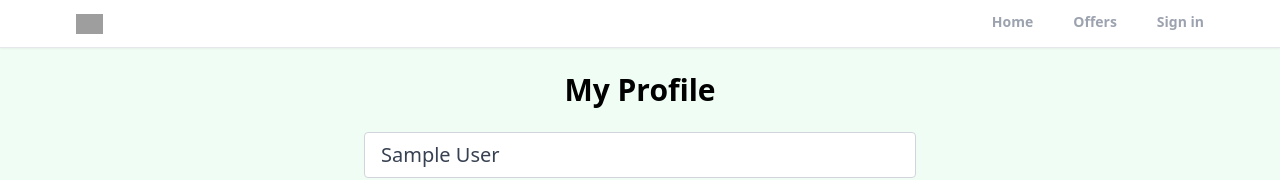
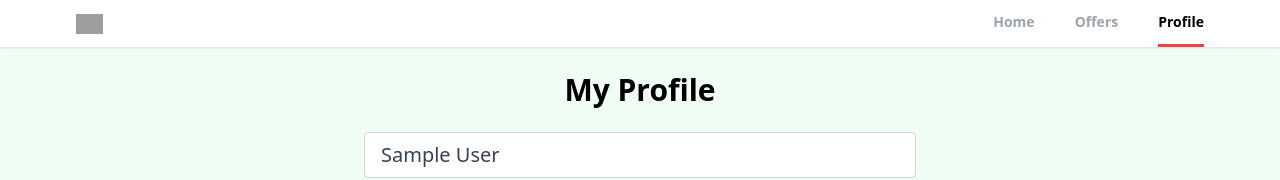
Before and after one commit to PedroPiveta/realtor-react-clone, a React (Create React App) app: page /profile in a window 1280 px wide. Shown: the top 180 px of the page. Built offline with nearby package versions, Linux system fonts and the light colour scheme; no server answers; sample sign-in values are in the browser's storage; grey boxes are pictures that could not be loaded.

Commit message:
made the header dynamic

```diff
--- a/src/components/Header.jsx
+++ b/src/components/Header.jsx
@@ -1,8 +1,21 @@
+import { useEffect, useState } from "react";
 import { useLocation, useNavigate } from "react-router-dom";
+import { getAuth, onAuthStateChanged } from "firebase/auth";
 
 export default function Header() {
+    const [pageState, setPageState] = useState("Sign in");
     const location = useLocation();
     const navigate = useNavigate();
+    const auth = getAuth();
+    useEffect(() => {
+        onAuthStateChanged(auth, (user) => {
+            if(user) {
+                setPageState("Profile");
+            } else {
+                setPageState("Sign in");
+            }
+        })
+    }, [auth])
     function pathMatchRoute(route) {
         if (route === location.pathname) {
             return true;
@@ -27,10 +40,10 @@ export default function Header() {
                             onClick={() => navigate('/offers')}
                         >Offers</li>
                         <li
-                            className={`cursor-pointer py-3 text-sm font-semibold text-gray-400 border-b-[3px] border-b-transparent ${pathMatchRoute("/sign-in") && "!text-black !border-b-red-500"
+                            className={`cursor-pointer py-3 text-sm font-semibold text-gray-400 border-b-[3px] border-b-transparent ${(pathMatchRoute("/sign-in") || pathMatchRoute("/profile")) && "!text-black !border-b-red-500"
                                 }`}
-                            onClick={() => navigate('/sign-in')}
-                        >Sign in</li>
+                            onClick={() => navigate('/profile')}
+                        >{ pageState }</li>
                     </ul>
                 </div>
             </header>
```
